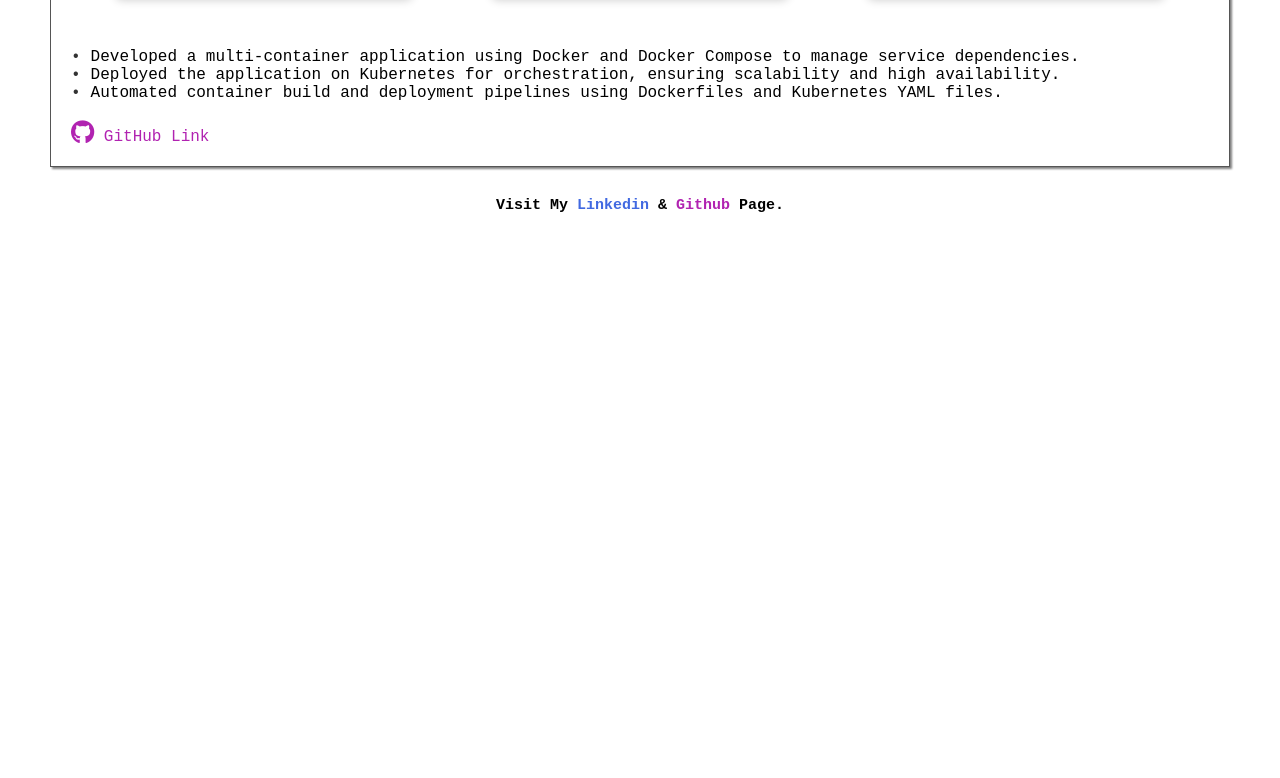
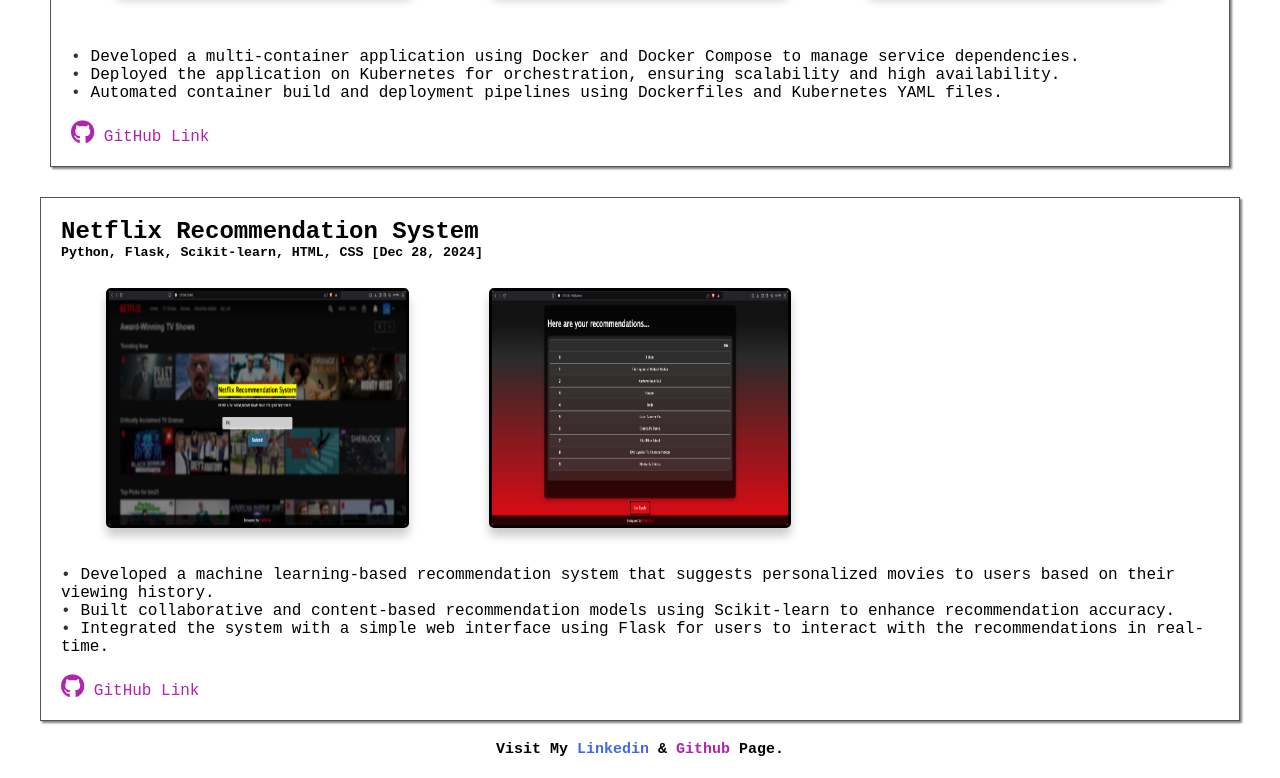
Before and after one commit to Pratikkkkkp/My-Portfolio, a plain HTML site: page pro.html in a window 1280 px wide. Shown: the part 1574-2352 px from the top of the page. Before the commit the page ends 1808 px from the top, so only its background shows below. Drawn offline with Linux system fonts and the light colour scheme.

Commit message:
project 4 updates

```diff
--- a/pro.html
+++ b/pro.html
@@ -300,31 +300,48 @@
       </div>
     </div>
 
-    <!--<a name="4"></a>
+    <a name="4"></a>
    <div class="card">
-    <h2>Project Name</h2>
-    <h5>Adobe XD [Mar 27, 2020]</h5>
+    <h2>Netflix Recommendation System</h2>
+    <h5>Python, Flask, Scikit-learn, HTML, CSS [Dec 28, 2024]</h5>
+    <br>
     <div class="rowc" style="padding:10px 10px 10px 10px">
      <div class="columnc">
        <div class="cardc">
-         <a target="_blank" href="f/i.jpg">
-           <img src="f/i.jpg" style="width:100%" class="img-thumbnail">
+         <a target="_blank" href="f/S1.png">
+           <img src="f/S1.png" style="width:100%" class="img-thumbnail">
          </a>
        </div>
      </div>
 
      <div class="columnc">
        <div class="cardc">
-         <a target="_blank" href="f/i.jpg">
-          <img src="f/i.jpg" style="width:100%" class="img-thumbnail">
+         <a target="_blank" href="f/S2.png">
+          <img src="f/S2.png" style="width:100%" class="img-thumbnail">
          </a>
        </div>
      </div>
 
     </div>
-    <p>Project Descriptions.
-      <a href="https://github.com/Pratikkkkkp/Multi-Container-Application-Deployment-with-Docker-Compose-and-Kubernetes" target="_blank" ><span style="color:tomato;">Visit</span>.</a>
+    <p class="bulleted-text">
+      <span class="bullet">•</span>Developed a machine learning-based recommendation system that suggests personalized movies to users based on their viewing history.
+      <br />
+      <span class="bullet">•</span>Built collaborative and content-based recommendation models using Scikit-learn to enhance recommendation accuracy.
+      <br />
+      <span class="bullet">•</span>Integrated the system with a simple web interface using Flask for users to interact with the recommendations in real-time.
+      <br />
     </p>
+    <br />
+    <a
+      href="https://github.com/Pratikkkkkp/Netflix-Recommendation-System"
+      target="_blank"
+    >
+      <i
+        class="fab fa-github"
+        style="color: rgb(177, 35, 177); font-size: 24px"
+      ></i
+      ><span style="color: rgb(177, 35, 177)"> GitHub Link</span></a
+    >
   </div>
  </div>
 </div>
@@ -332,7 +349,7 @@
  </div>
 </div>
 
-</div>-->
+</div>
 
     <div class="footer">
       <h2>
```
Also changed, not shown: index.html (+2 -2 lines).
